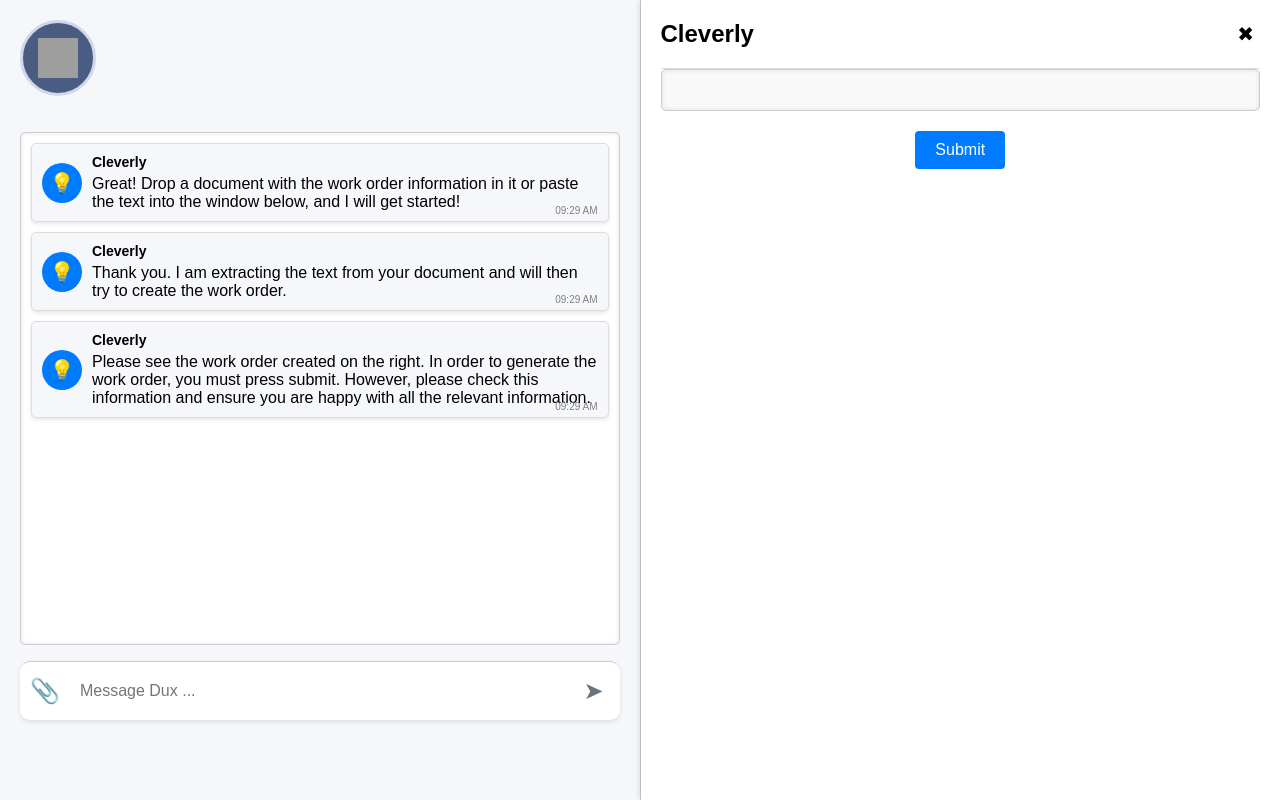
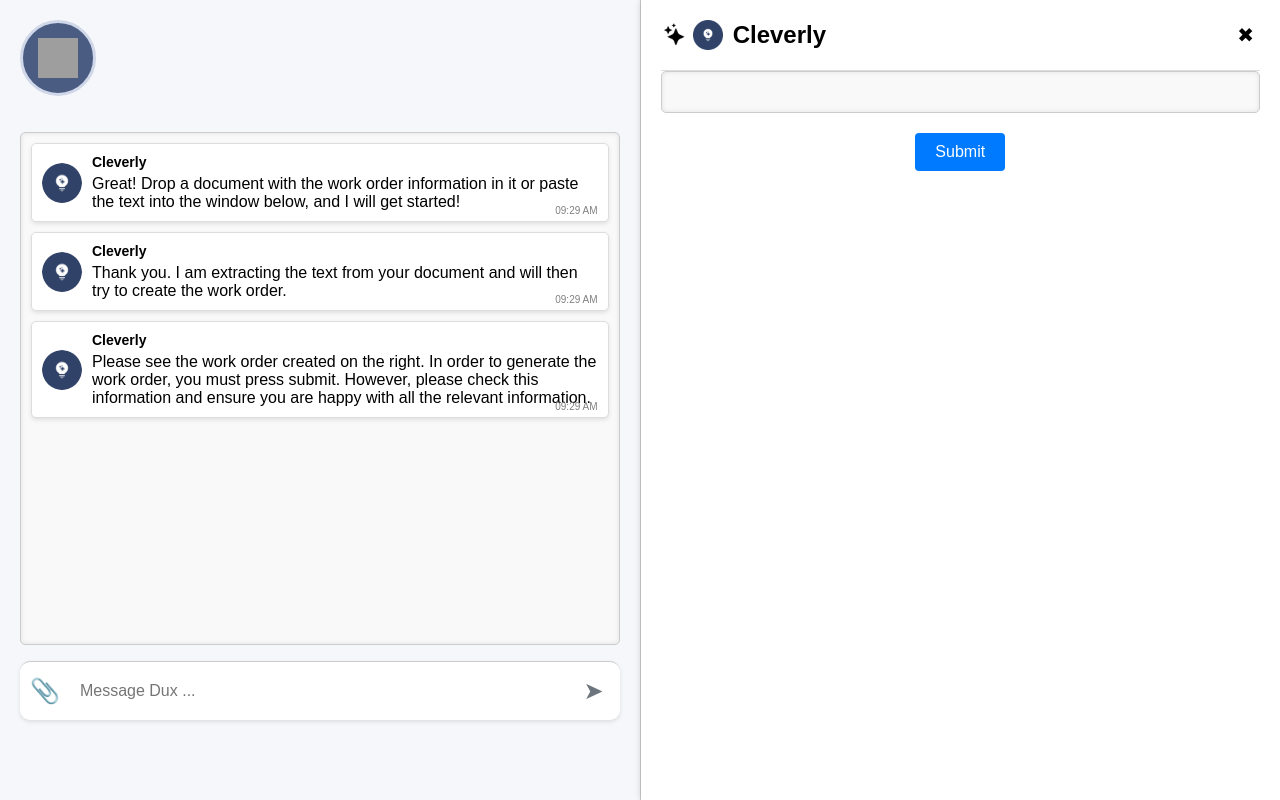
Before and after one commit to Moroz8allocate/ai-ui, a React (Create React App) app: page / in a window 1280 px wide. Built offline with nearby package versions, Linux system fonts and the light colour scheme; grey boxes are pictures that could not be loaded.

Commit message:
add icon

```diff
--- a/src/components/CleverlyResponseWindow.tsx
+++ b/src/components/CleverlyResponseWindow.tsx
@@ -17,10 +17,24 @@
   border-bottom: 1px solid #ddd;
 `;
 
-const HeaderTitle = styled.h2`
+const LogoContainer = styled.div`
+  display: flex;
+  align-items: center;
+`;
+
+const StarsIcon = styled.img`
+  height: 30px;
+  margin-right: 5px;
+`;
+
+const BulbIcon = styled.img`
+  height: 30px;
+  margin-right: 10px;
+`;
+
+const LogoText = styled.div`
   font-size: 24px;
   font-weight: bold;
-  margin: 0;
 `;
 
 const CloseButton = styled.button`
@@ -66,7 +80,11 @@
   return (
     <Window>
       <Header>
-        <HeaderTitle>Cleverly</HeaderTitle>
+        <LogoContainer>
+          <StarsIcon src="/images/stars.png" alt="Stars Icon" />
+          <BulbIcon src="/images/bulb.png" alt="Bulb Icon" />
+          <LogoText>Cleverly</LogoText>
+        </LogoContainer>
         <CloseButton onClick={handleClose}>✖</CloseButton>
       </Header>
       <ResponseContent>{response}</ResponseContent>
--- a/src/components/MessageList.tsx
+++ b/src/components/MessageList.tsx
@@ -8,7 +8,7 @@
   overflow-y: scroll;
   border: 1px solid #ccc;
   border-radius: 5px;
-  background-color: #ffffff;
+  background-color: #f9f9f9;
   box-shadow: inset 0 0 5px rgba(0, 0, 0, 0.1);
 `;
 
@@ -17,7 +17,7 @@
   align-items: center;
   padding: 10px;
   margin-bottom: 10px;
-  background-color: #f5f7fa;
+  background-color: #fff;
   border-radius: 5px;
   border: 1px solid #ddd;
   position: relative;
@@ -32,9 +32,14 @@
   display: flex;
   justify-content: center;
   align-items: center;
-  color: #fff;
-  font-size: 20px;
+  overflow: hidden;
   margin-right: 10px;
+`;
+
+const AvatarImg = styled.img`
+  width: 100%;
+  height: 100%;
+  object-fit: cover;
 `;
 
 const MessageContent = styled.div`
@@ -61,7 +66,10 @@
 
 const MessageList: React.FC<MessageListProps> = ({ messages }) => {
   const getAvatar = (user: string) => {
-    return user === 'Cleverly' ? '💡' : 'IM';
+    if (user === 'Cleverly') {
+      return <AvatarImg src="/images/bulb.png" alt="Cleverly Avatar" />;
+    }
+    return <span>IM</span>;
   };
 
   return (
```
Also changed, not shown: public/images/bulb.png (added), public/images/stars.png (added).
